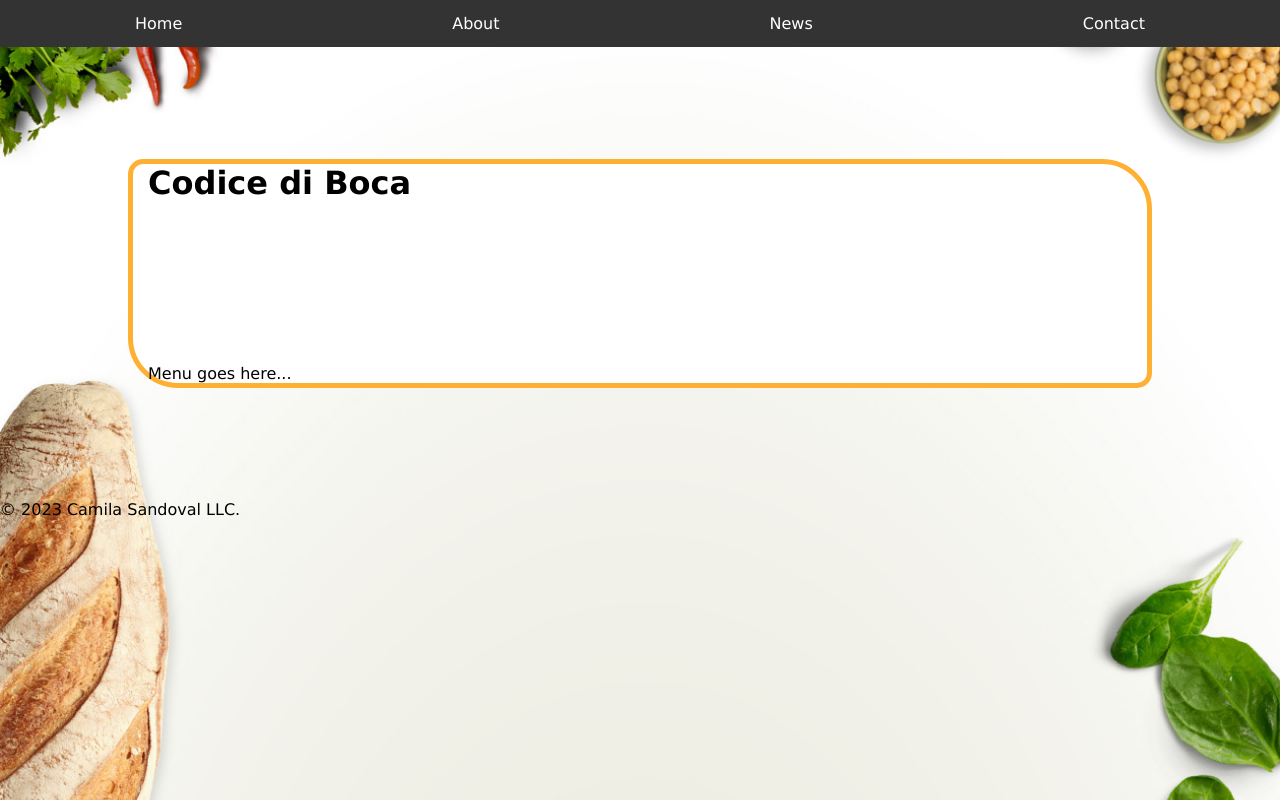
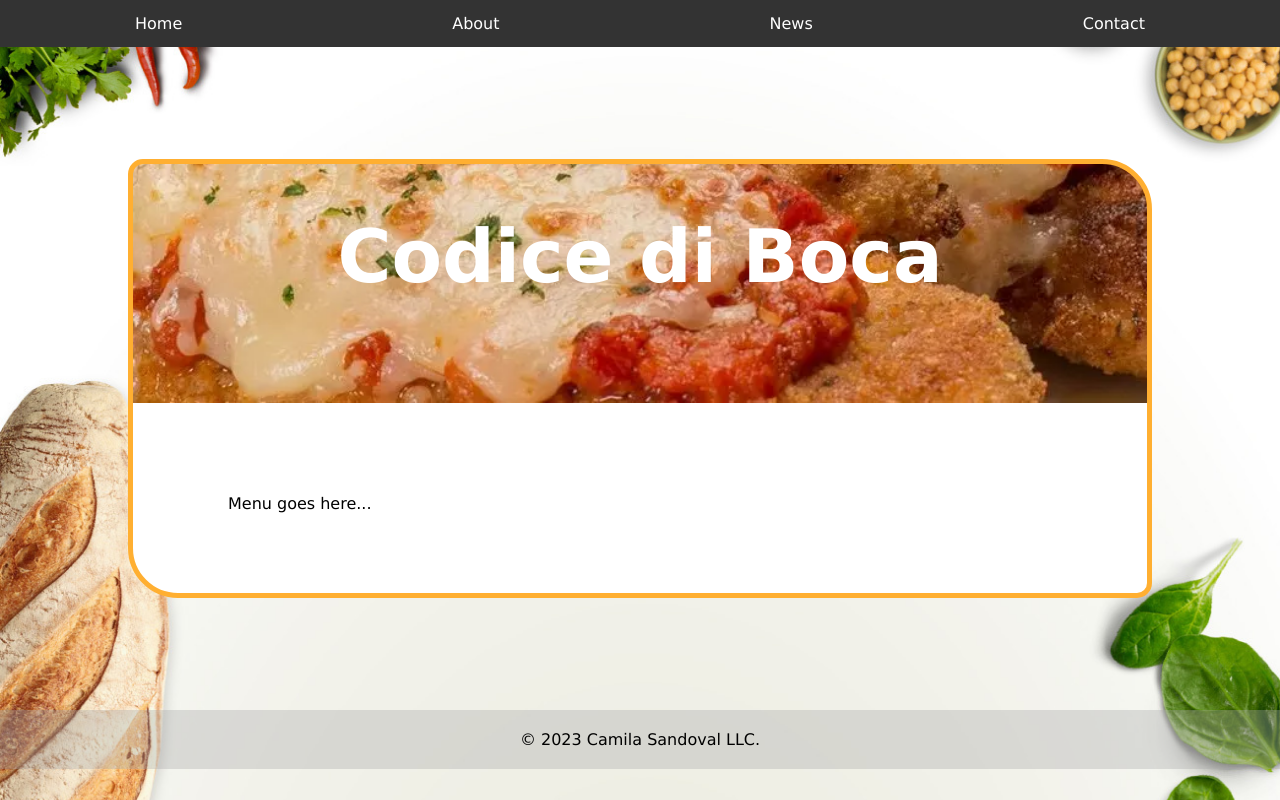
Before and after one commit to camilasandovals/js-codice-boca, a plain HTML site: page index.html in a window 1280 px wide. Drawn offline with Linux system fonts and the light colour scheme.

Commit message:
added menu section

```diff
--- a/styles.css
+++ b/styles.css
@@ -36,10 +36,36 @@ li{
     border: 5px solid #ffaf31;
     border-radius: 15px 50px;
     padding: 0 15px;
+    background-image: url(/assets/700x700.webp);
+    background-repeat: no-repeat;
+    background-size: cover;
+    background-position: center -190px;
 }
 
 header {
     min-height: 200px;
 }
 
-/* SECTION */
+h1 {
+    font-size: calc(3em + 2vw);
+    text-align: center;
+    margin-top: 50px;
+    color:white
+}
+
+/* MENU */
+.menu-list{
+    margin: 5rem auto;
+    column-count: 2;
+    column-gap: 20px;
+    padding: 0 5rem;
+}
+
+
+
+/* FOOTER */
+footer{
+    text-align: center;
+    padding: 20px;
+    background-color: #a9a9a95c;
+}
```
